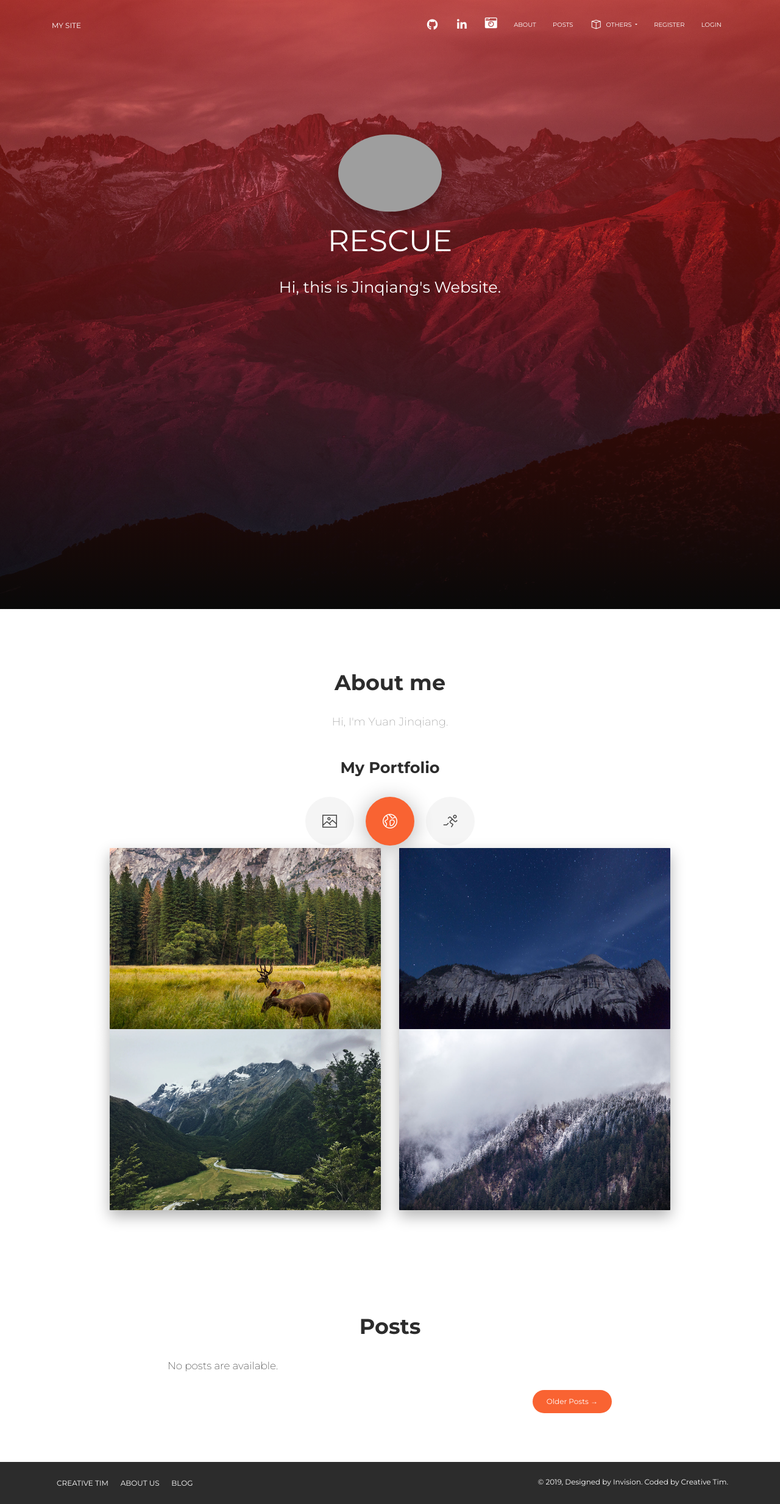
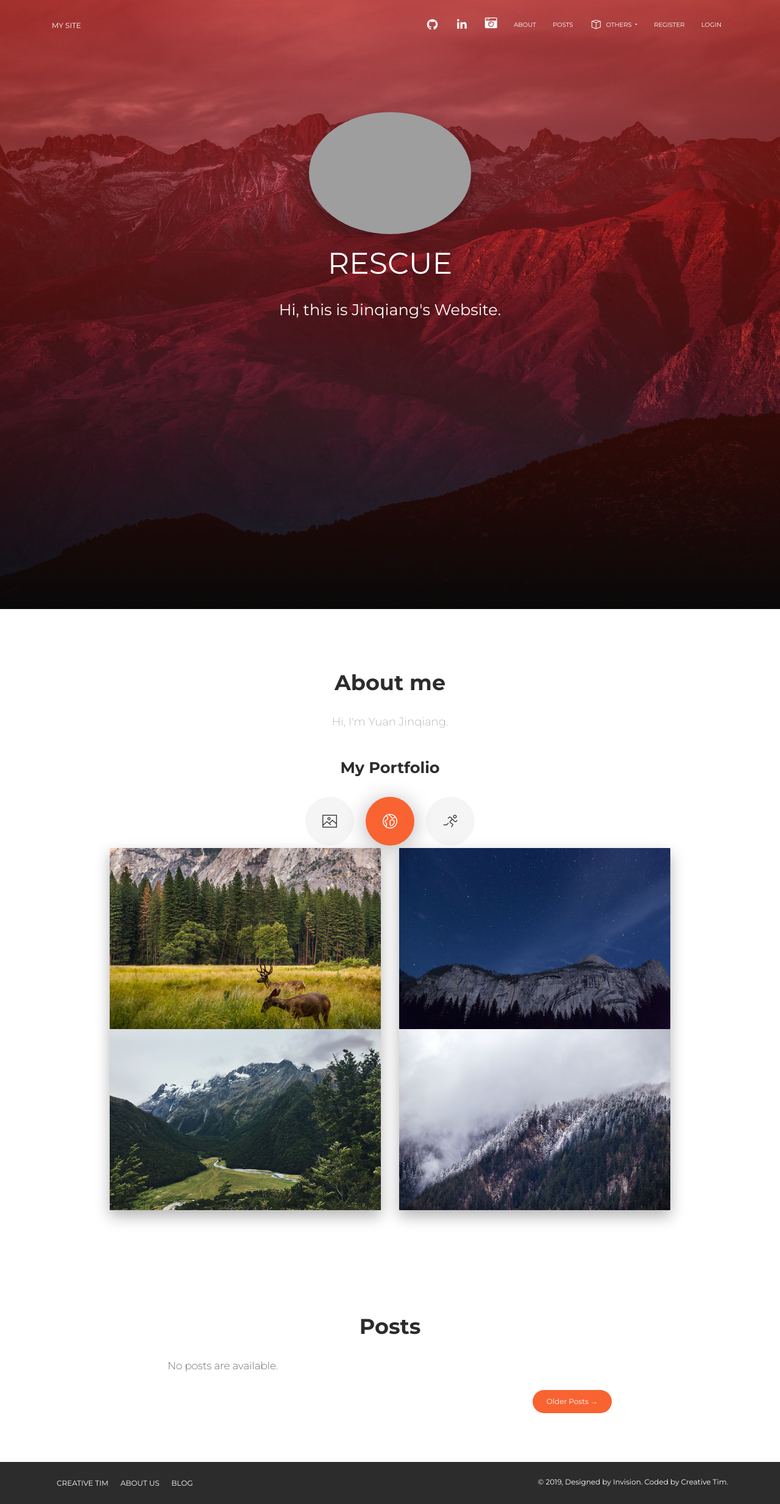
Before and after one commit to yuanjinq/myblog, a Django app: page / in a window 1280 px wide. Shown: the whole page at 61% size. Run offline with Django 3.2, Linux system fonts and the light colour scheme; data that the repository does not hold is empty; some libraries are stand-ins or nearby versions; grey boxes are pictures that could not be loaded.

Commit message:
Fixed bug for index image

```diff
--- a/blog/templates/blog/index.html
+++ b/blog/templates/blog/index.html
@@ -18,7 +18,7 @@
 		  <div class="container">
 			<div class="content-center brand">
 			  <div class="photo-container" style="margin-bottom: 20px;">
-				  <img src="{%static 'blog/assets/img/rescue.jpg'%}" alt="Thumbnail Image" class="rounded-circle img-raised" style="width:20%">
+				  <img src="{%static 'blog/assets/img/rescue.jpg'%}" alt="Thumbnail Image" class="rounded-circle img-raised" style="height: 200px; ">
 			  </div>
 			  <!--img src="{%static 'blog/assets/img/rescue.jpg'%}" alt="Raised Image" class="rounded img-raised"-->
 			  <h1 class="h1-seo">RESCUE</h1>
```
